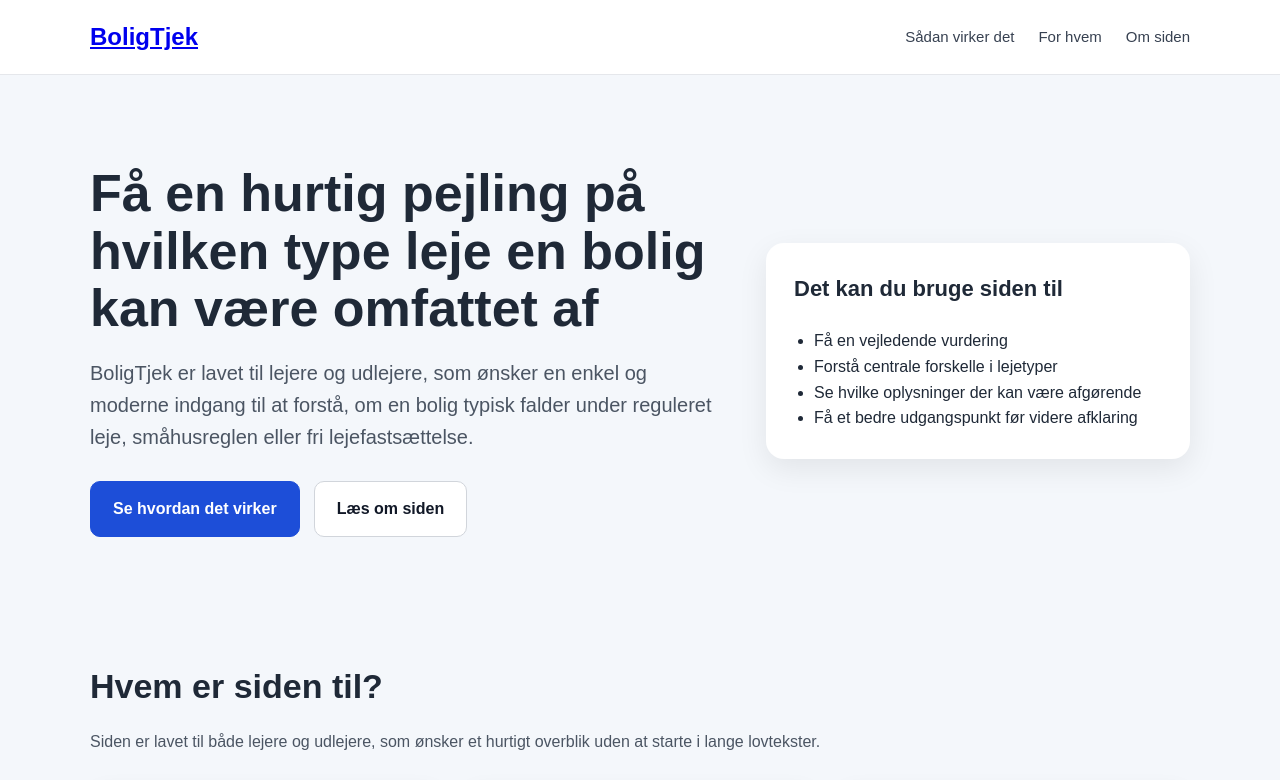
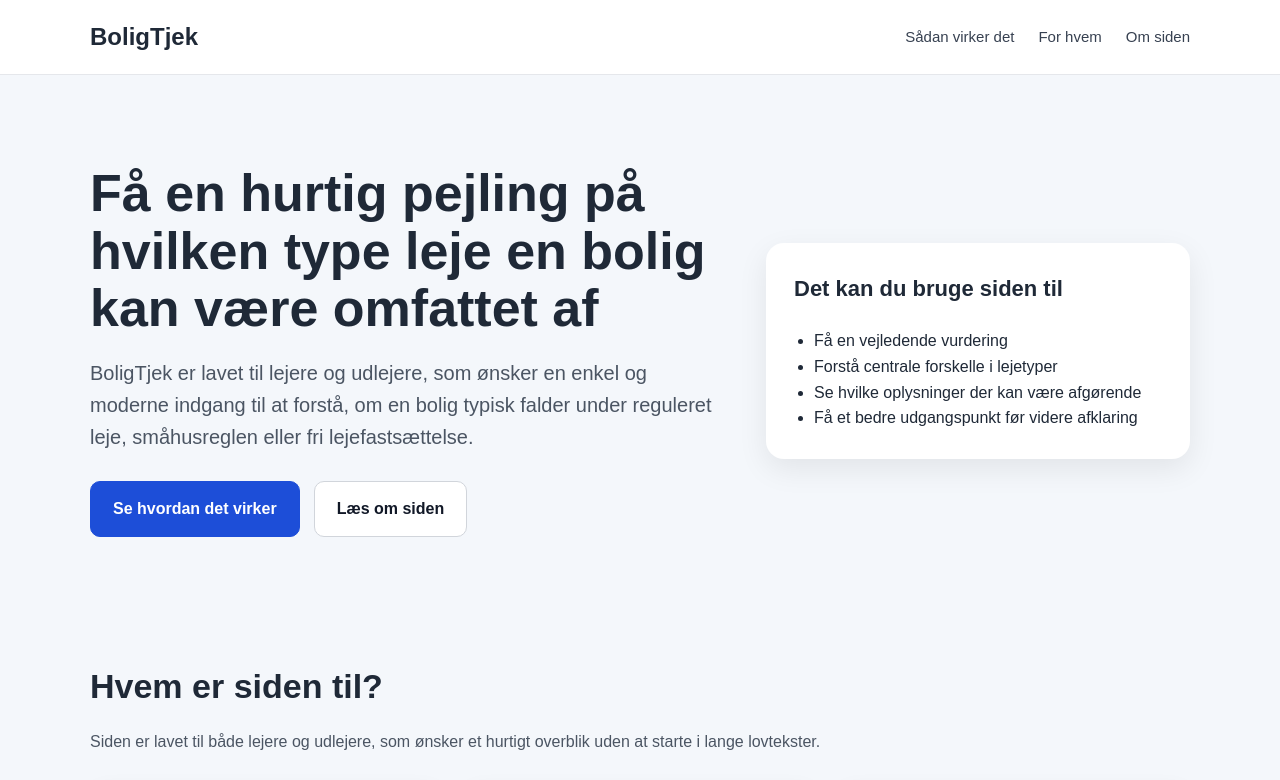
Before and after one commit to Jarlshoi/BoligTjek, a plain HTML site: page index.html in a window 1280 px wide. Shown: the top 780 px of the page. Drawn offline with Linux system fonts and the light colour scheme.

Commit message:
Update index.html

```diff
--- a/index.html
+++ b/index.html
@@ -64,6 +64,12 @@
       font-size: 24px;
       font-weight: 700;
     }
+
+    /* Fjerner understregning og beholder samme farve */
+.logo a {
+  text-decoration: none;
+  color: inherit;
+}
 
     /* Links i topmenu */
     .nav-links {
```
